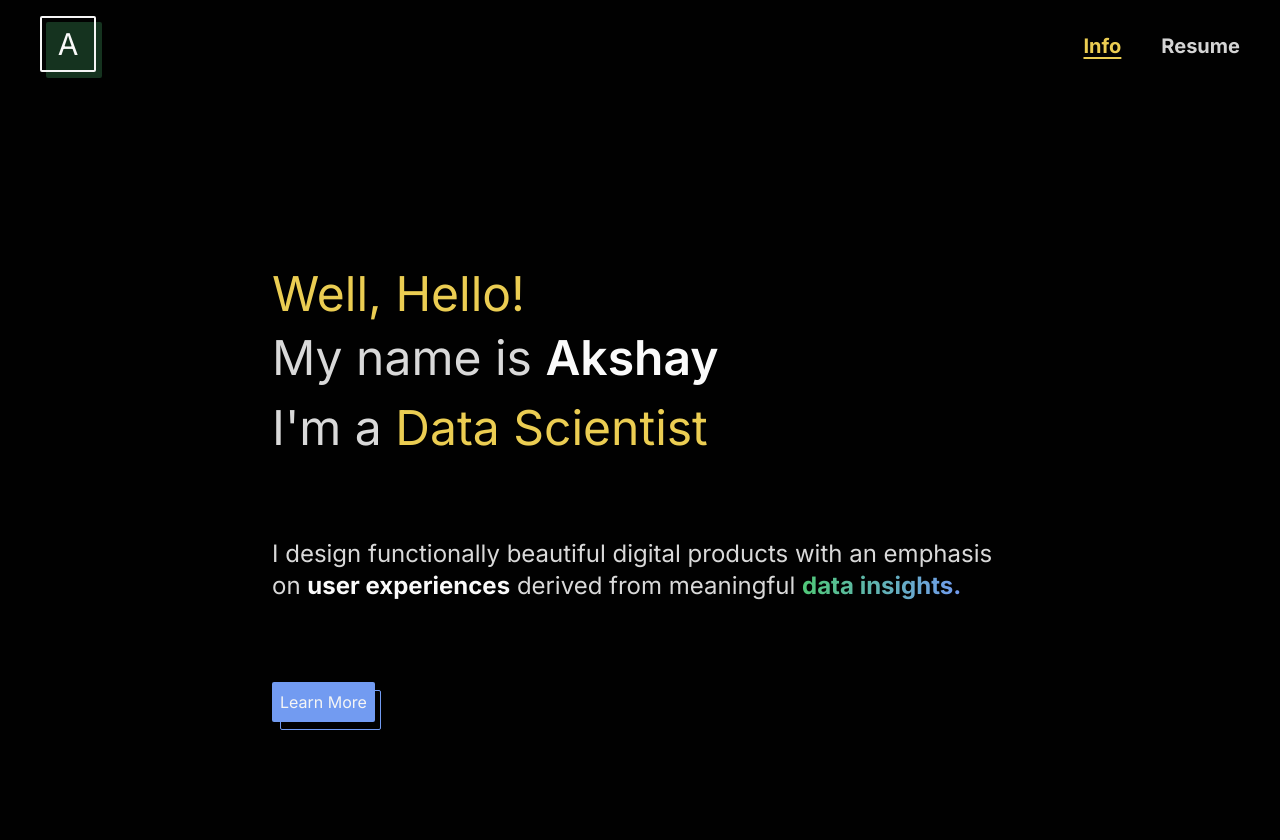
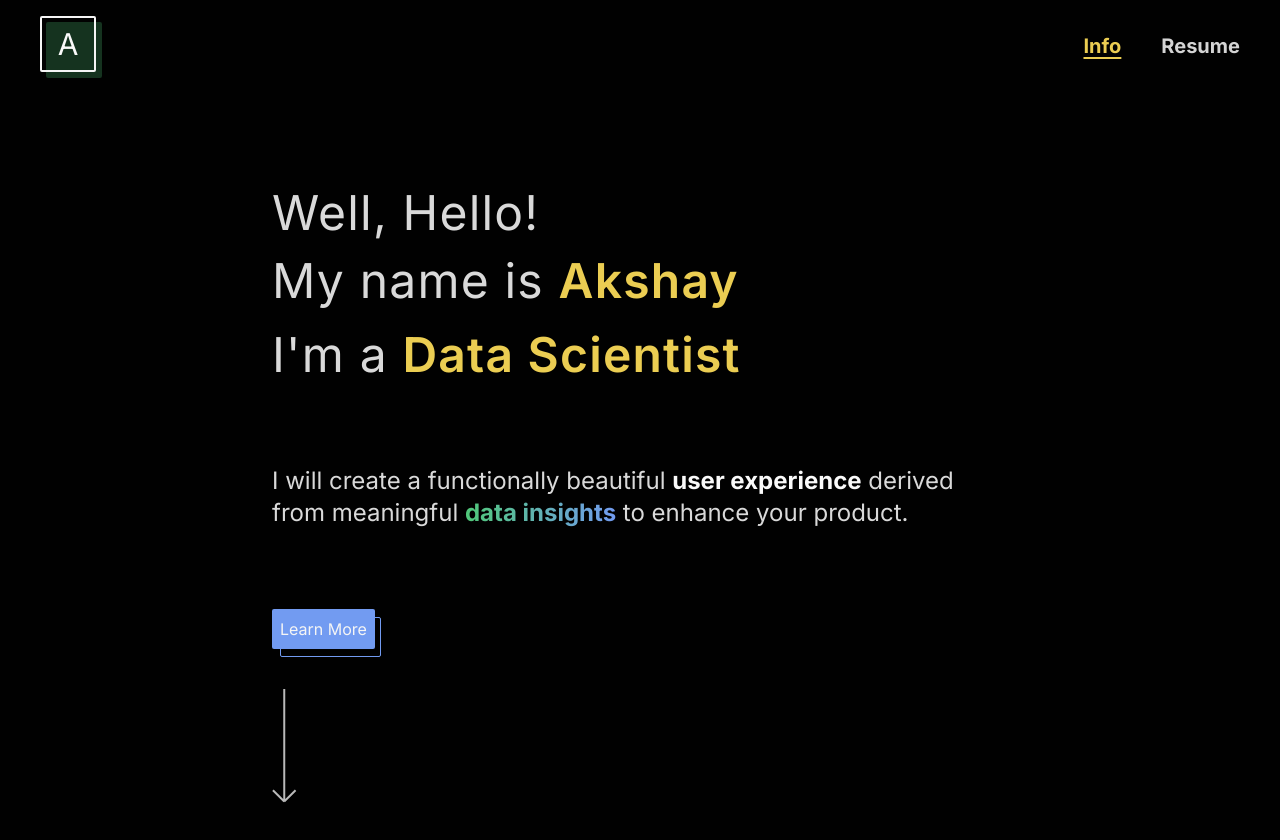
Before and after one commit to AkBo24/Personal-Website, a Next.js app in the folder website/: page / in a window 1280 px wide. Shown: the top 840 px of the page. Built offline with nearby package versions, Linux system fonts and the light colour scheme.

Commit message:
Finished new landing page

```diff
--- a/website/app/Sections/Landing/Landing.tsx
+++ b/website/app/Sections/Landing/Landing.tsx
@@ -24,18 +24,17 @@ const Landing = () => {
 
     return (
         <div className='h-screen flex flex-col justify-center px-44'>
-            <div className='text-5xl '>
-                <h2 className='text-gold mb-4'>Well, Hello!</h2>
-                <h1 className='text-secondaryText mb-4'>
-                    My name is{' '}
-                    <span className='text-neutral-50 font-semibold'>Akshay</span>
+            <div className='text-5xl tracking-wide'>
+                <h2 className='text-secondaryText mb-5'>Well, Hello!</h2>
+                <h1 className='text-secondaryText mb-5'>
+                    My name is <span className='text-gold font-semibold'>Akshay</span>
                 </h1>
 
                 <div>
                     <h1 className='text-secondaryText'>
                         I'm a{' '}
                         <span
-                            className='text-gold inline-flex flex-col
+                            className='text-gold font-semibold inline-flex flex-col
                                         h-[calc(theme(fontSize.3xl)*theme(lineHeight.tight))]
                                         md:h-[calc(theme(fontSize.5xl)*theme(lineHeight.tight))]
                                         overflow-hidden'>
@@ -49,19 +48,34 @@ const Landing = () => {
                     </h1>
                 </div>
             </div>
+
             <h2 className='text-secondaryText text-2xl my-20'>
-                I design functionally beautiful digital products with an emphasis on{' '}
-                <span className='font-bold text-neutral-50'>user experiences</span>{' '}
-                derived from meaningful{' '}
+                I will create a functionally beautiful{' '}
+                <span className='font-bold text-neutral-50'>user experience</span> derived
+                from meaningful{' '}
                 <span className='font-bold bg-gradient-to-r from-mint to-lightPrimaryBlue inline-block text-transparent bg-clip-text'>
-                    data insights.
-                </span>
+                    data insights
+                </span>{' '}
+                to enhance your product.
             </h2>
-
             <button className='relative self-start bg-lightPrimaryBlue p-2 rounded-sm group hover:animate-slideUpLeft'>
                 <div className='-z-10 w-[101px] h-[40px] absolute border-lightPrimaryBlue border rounded-sm group-hover:animate-slideDownRight' />
                 Learn More
             </button>
+            <div className='mt-10'>
+                <svg
+                    xmlns='http://www.w3.org/2000/svg'
+                    width='25'
+                    height='114'
+                    viewBox='0 0 25 114'
+                    fill='none'>
+                    <path
+                        d='M12.25 112.5L12.25 5.02315e-06M12.25 112.5L0.931744 101.182M12.25 112.5L23.5683 101.182'
+                        stroke='#B9B9B9'
+                        stroke-width='2'
+                    />
+                </svg>
+            </div>
         </div>
     );
 };
--- a/website/tailwind.config.ts
+++ b/website/tailwind.config.ts
@@ -35,7 +35,7 @@ const config: Config = {
                 },
                 slideDownRight: {
                     '25%, 50%': {
-                        transform: 'translate(5%, 5%)',
+                        transform: 'translate(10%, 10%)',
                     },
                 },
                 'text-slide-3': {
```
